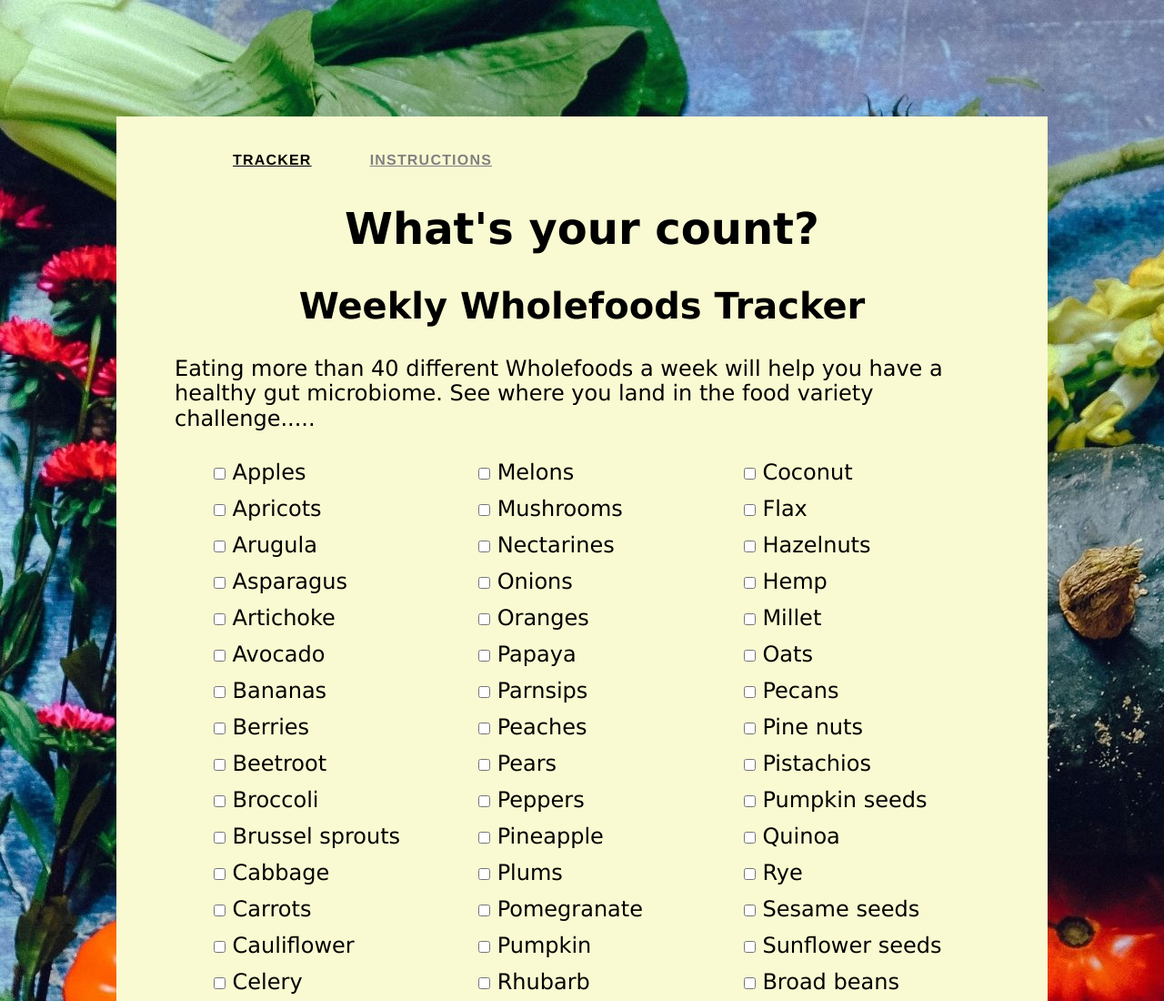
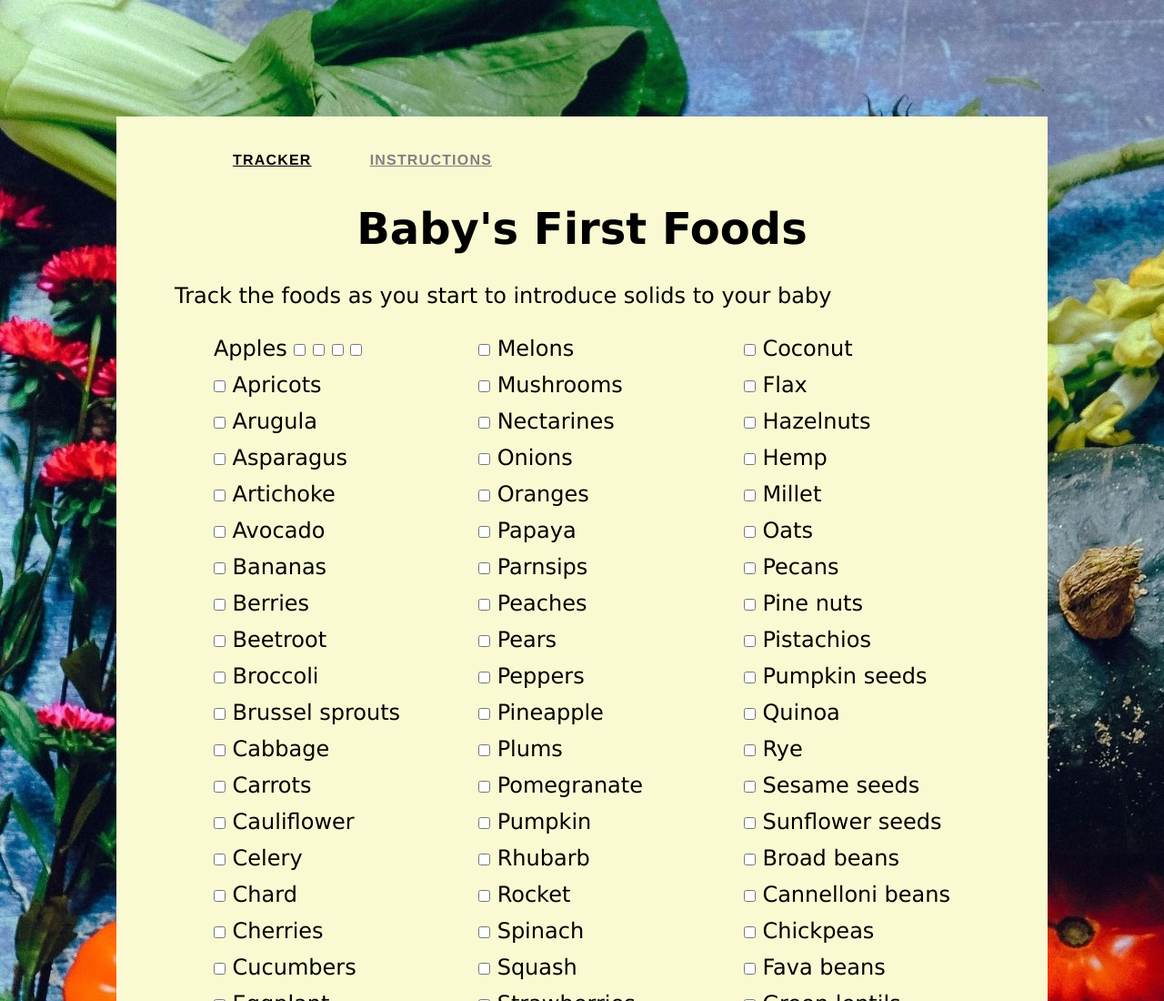
Before and after one commit to nooska44/foodvarietytracker, a plain HTML site: page index.html in a window 1280 px wide. Shown: the top 1100 px of the page at 91% size. Drawn offline with Linux system fonts and the light colour scheme.

Commit message:
created tracker

```diff
--- a/index.html
+++ b/index.html
@@ -2,9 +2,9 @@
 <html lang="en">
 	<head>
     	<meta charset="utf-8">
-    	<meta name="Food variety tracker" content="People who eat more than 30 - 40 different types of wholefoods in a week, generally have a healthier microbiome. Use this to track how many different types you eat in a week.">
+    	<meta name="Baby's First Foods" content="A tracker for introducing foods to a baby following the Nourishing Traditions Approach">
 		<meta name="Microbiome" content="prebiotic foods">
-		<title>Food Variety Tracker</title>
+		<title>Baby's First Foods</title>
 
 		<!-- external CSS link -->
 		<link rel="stylesheet" href="css/normalize.css">
@@ -19,11 +19,11 @@
 			</nav>
 
 			<header>
-				<h1>What's your count?</h1>
-				<h2>Weekly Wholefoods Tracker</h2>
+				<h1>Baby's First Foods</h1>
+				<!-- <h2>Tracker</h2> -->
 			</header>
 			<section id="infoAboutTheChallenge">
-				<p>Eating more than 40 different Wholefoods a week will help you have a healthy gut microbiome. See where you land in the food variety challenge.....</p>
+				<p>Track the foods as you start to introduce solids to your baby</p>
 
 
 			</section>
@@ -31,8 +31,12 @@
 			<section id="items">
 				<section id="column-one">
 					<div>
+						<label for="apples">Apples</label>
 						<input type="checkbox" id="apples" name="box" class="box">
-						<label for="apples">Apples</label>
+						<input type="checkbox" id="apples" name="box" class="box">
+						<input type="checkbox" id="apples" name="box" class="box">
+						<input type="checkbox" id="apples" name="box" class="box">
+
 					</div>
 
 					<div>
```
